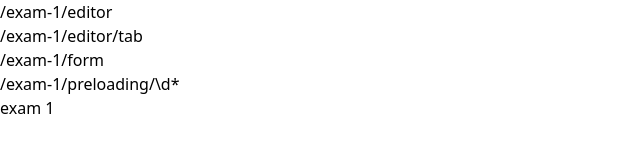
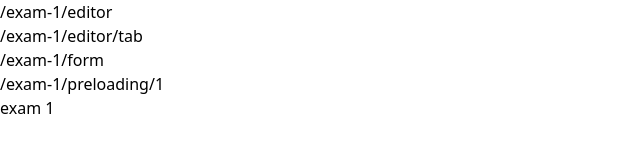
Before and after one commit to obadakhalili/learning-nextjs, a Next.js app: page /exam-1 in a window 1280 px wide. Shown: the top 163 px of the page, without its empty margins (0-640 px from the left). Built offline with nearby package versions, Linux system fonts and the light colour scheme.

Commit message:
route.regex & route.link

```diff
--- a/src/app/exam-1/_components/Nav.tsx
+++ b/src/app/exam-1/_components/Nav.tsx
@@ -4,10 +4,22 @@ import Link from "next/link";
 import { usePathname } from "next/navigation";
 
 const routes = [
-  "/exam-1/editor",
-  "/exam-1/editor/tab",
-  "/exam-1/form",
-  "/exam-1/preloading/\\d*",
+  {
+    regex: "^/exam-1/editor$",
+    link: "/exam-1/editor",
+  },
+  {
+    regex: "^/exam-1/editor/tab$",
+    link: "/exam-1/editor/tab",
+  },
+  {
+    regex: "^/exam-1/form$",
+    link: "/exam-1/form",
+  },
+  {
+    regex: "^/exam-1/preloading/\\d*$",
+    link: "/exam-1/preloading/1",
+  },
 ];
 
 export function Nav() {
@@ -15,13 +27,12 @@ export function Nav() {
 
   return (
     <ul>
-      {routes.map((link) => (
+      {routes.map(({ link, regex }) => (
         <li key={link}>
           <Link
             href={link}
             style={{
-              color:
-                res === link || new RegExp(link).test(res) ? "red" : "black",
+              color: new RegExp(regex).test(res) ? "red" : "black",
             }}
           >
             {link}
```
